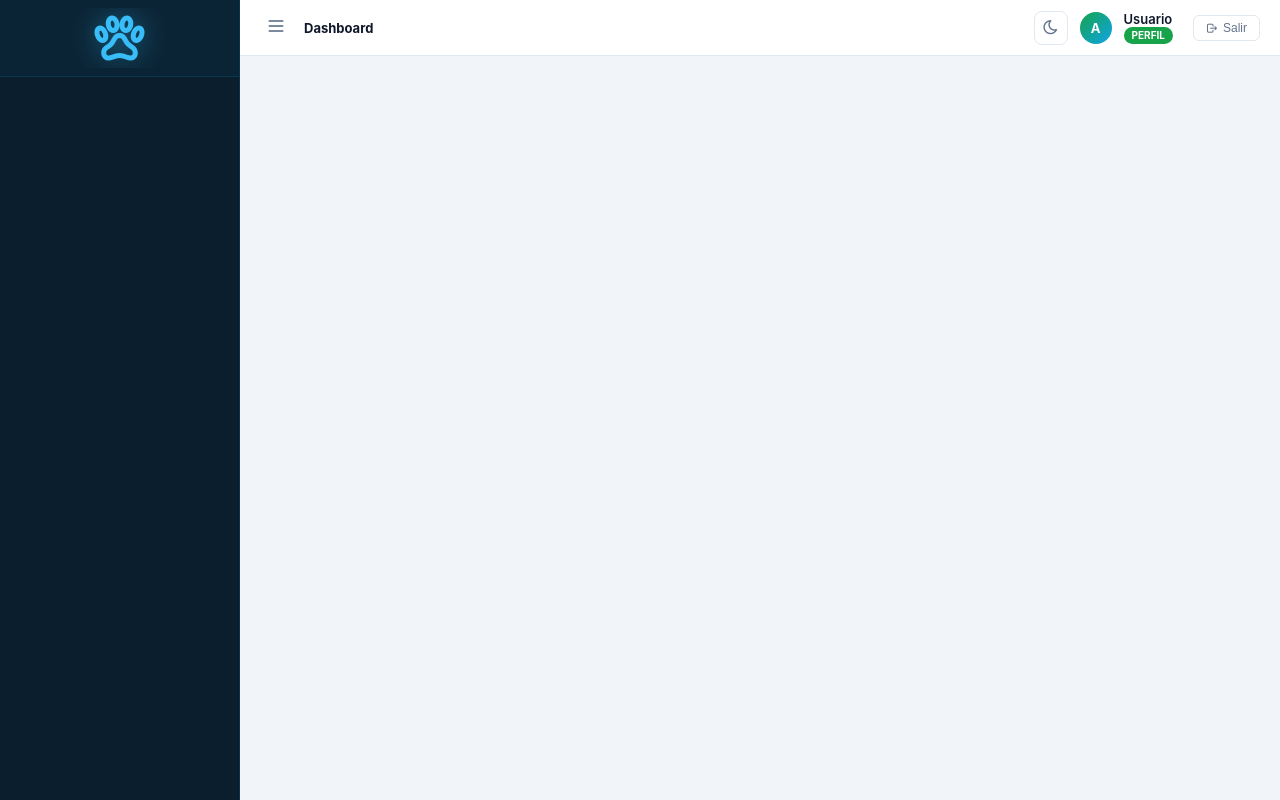
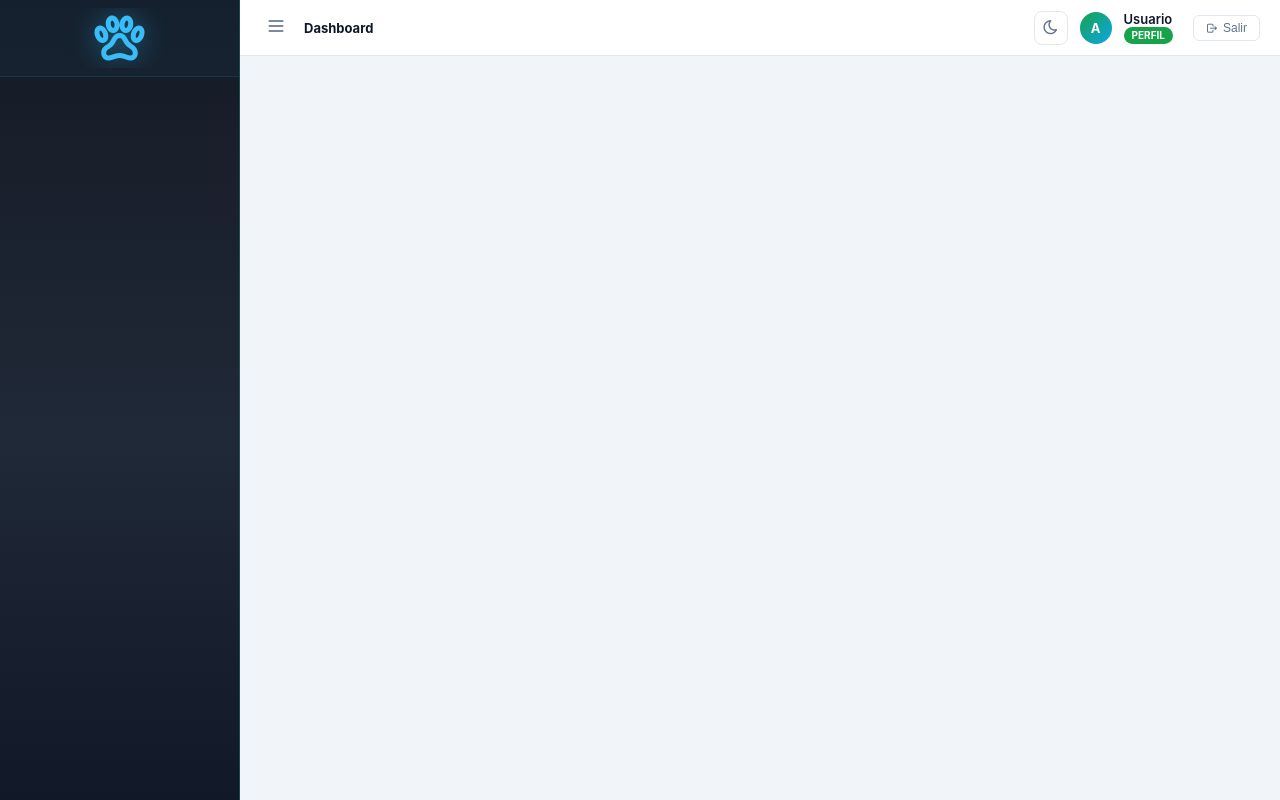
Before and after one commit to antonyoswercruznunez-code/MUNDO_PET, a website: page MUNDO_PET_V53_LIMPIO/public/index.html in a window 1280 px wide. Drawn offline with Linux system fonts and the light colour scheme; some packages are replaced by stand-ins of ours; no server answers; a script that the page names is missing.

```diff
--- a/MUNDO_PET_V53_LIMPIO/public/index.html
+++ b/MUNDO_PET_V53_LIMPIO/public/index.html
@@ -10,9 +10,15 @@
   <style>
     /* ══ SIDEBAR CELESTE CLARO ══════════════════════════════ */
     #sidebar {
-      background: #0B1E2D !important;
-      border-right: 1px solid rgba(14,165,233,.15);
-    }
+    background: linear-gradient(
+        180deg,
+        #151A24 0%,
+        #202938 55%,
+        #111827 100%
+    ) !important;
+
+    border-right: 1px solid rgba(45, 212, 191, 0.25) !important;
+}
 
     /* ── Zona logo: imagen limpia, sin fondo ni bordes ── */
     #sidebar .sidebar-brand {
```
